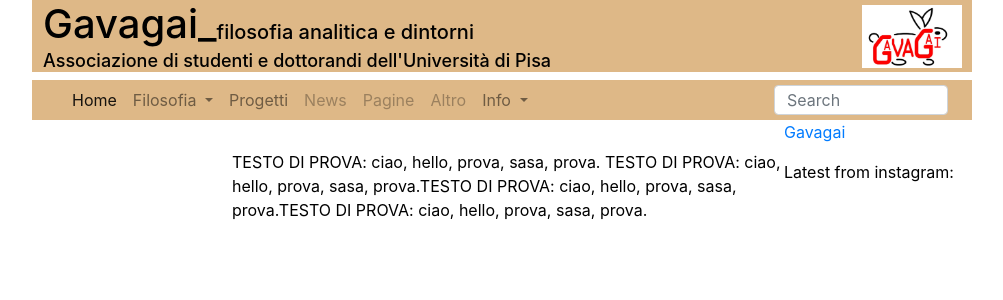
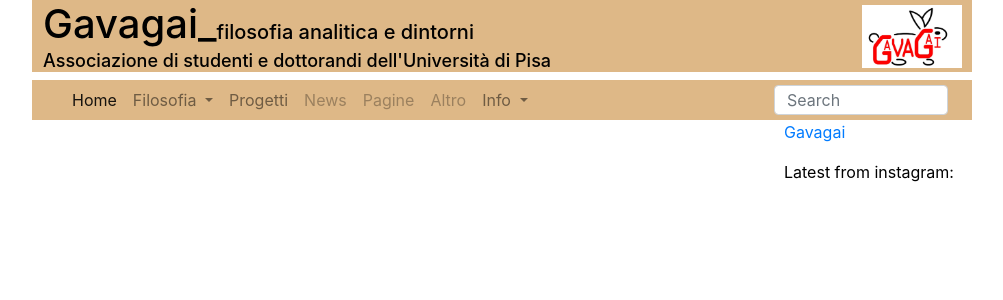
Before and after one commit to Gavagai-phi/gavagai-phi2.github.io, a Jekyll site: the page index.html, which Jekyll copies as it is, in a window 1280 px wide. Shown: the top 300 px of the page, without its empty margins (138-1141 px from the left). Built offline with Jekyll 4.4.1, drawn with Linux system fonts in a browser that asks for light colours; a script that is not in the unit is left out.

Commit message:
Update index.html

```diff
--- a/index.html
+++ b/index.html
@@ -55,9 +55,9 @@
    <div id="sidebar"></div>
 
 <div class='wrapper'>
-<div style="padding-left:190px; padding-top: 30px">
+<!--<div style="padding-left:190px; padding-top: 30px">
 <p>TESTO DI PROVA: ciao, hello, prova, sasa, prova. TESTO DI PROVA: ciao, hello, prova, sasa, prova.TESTO DI PROVA: ciao, hello, prova, sasa, prova.TESTO DI PROVA: ciao, hello, prova, sasa, prova.</p>
-</div>
+</div>-->
 </div>
 
 
```
